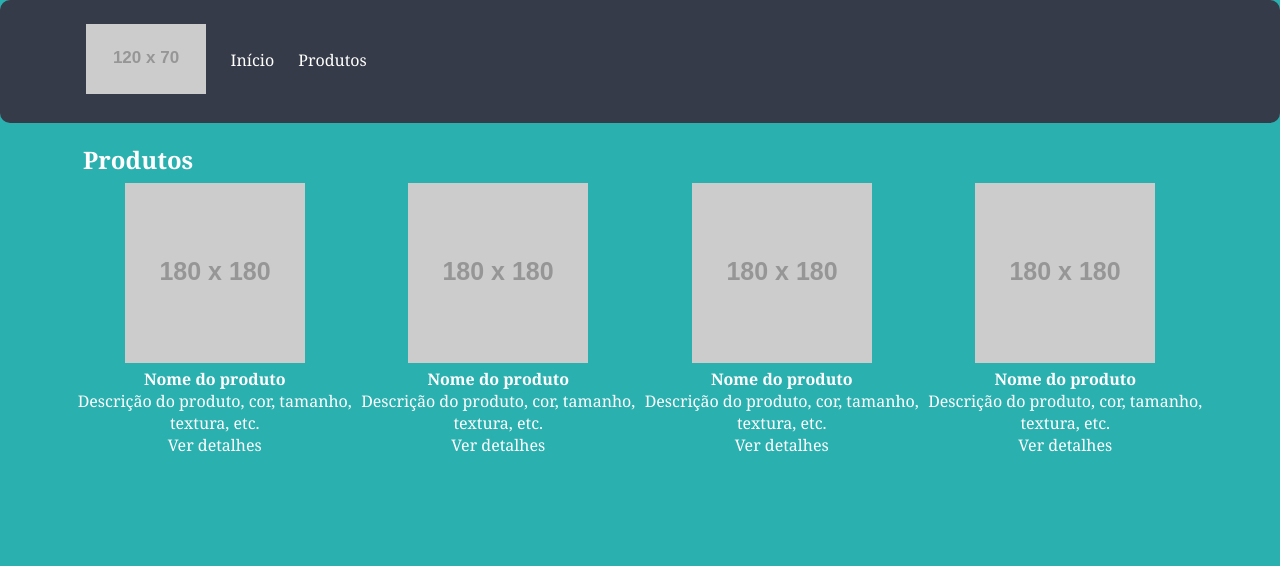
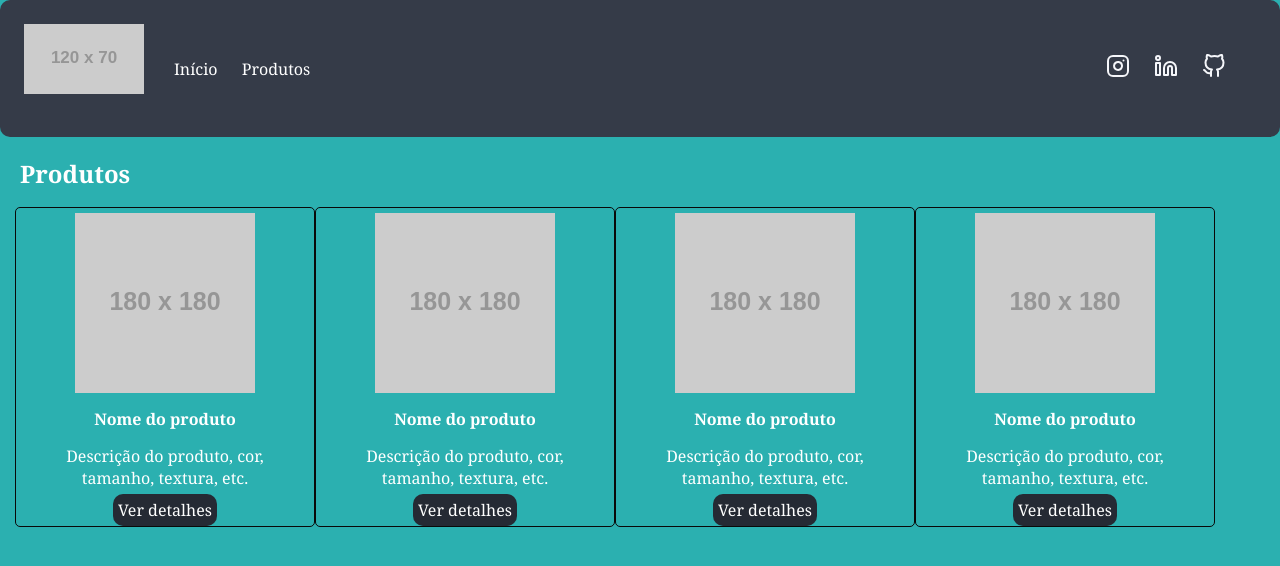
Before and after one commit to lucassGuge/Ebac_Less, a website: page index.html in a window 1280 px wide. Drawn offline with Linux system fonts and the light colour scheme; placeholder pictures from the web are drawn by us.

Commit message:
Update 0.4

```diff
--- a/index.html
+++ b/index.html
@@ -25,6 +25,23 @@
                         <a href="#">Produtos</a>
                     </li>
                 </ul>
+                <ul class="icon-redes">
+                    <li>
+                        <a href="">
+                        <img src="./src/images/FrontEnd m17_supportmaterial_instagram.svg">
+                        </a>
+                    </li>
+                    <li>
+                        <a href="">
+                            <img src="./src/images/FrontEnd m17_supportmaterial_linkedin.svg">
+                        </a>
+                    </li>
+                    <li>
+                        <a href="">
+                            <img src="./src/images/FrontEnd m17_supportmaterial_github.svg">
+                        </a>
+                    </li>
+                </ul>
             </nav>
         </div>
     </header>
@@ -36,43 +53,43 @@
                 </div>
                 <div class="list-prod">
                     <ul class="products">
-                        <li class="product-item">
+                        <li class="products-item">
                             <img src="https://via.placeholder.com/180x180" />
                             <h4>Nome do produto</h4>
                             <p>
                                 Descrição do produto, cor, tamanho, textura, etc.
                             </p>
-                            <a href="#" class="product-button">
+                            <a href="#" class="products-item-button">
                                 Ver detalhes
                             </a>
                         </li>
-                        <li class="product-item">
+                        <li class="products-item">
                             <img src="https://via.placeholder.com/180x180" />
                             <h4>Nome do produto</h4>
                             <p>
                                 Descrição do produto, cor, tamanho, textura, etc.
                             </p>
-                            <a href="#" class="product-button">
+                            <a href="#" class="products-item-button">
                                 Ver detalhes
                             </a>
                         </li>
-                        <li class="product-item">
+                        <li class="products-item">
                             <img src="https://via.placeholder.com/180x180" />
                             <h4>Nome do produto</h4>
                             <p>
                                 Descrição do produto, cor, tamanho, textura, etc.
                             </p>
-                            <a href="#" class="product-button">
+                            <a href="#" class="products-item-button">
                                 Ver detalhes
                             </a>
                         </li>
-                        <li class="product-item">
+                        <li class="products-item">
                             <img src="https://via.placeholder.com/180x180" />
                             <h4>Nome do produto</h4>
                             <p>
                                 Descrição do produto, cor, tamanho, textura, etc.
                             </p>
-                            <a href="#" class="product-button">
+                            <a href="#" class="products-item-button">
                                 Ver detalhes
                             </a>
                         </li>
--- a/src/styles/main.less
+++ b/src/styles/main.less
@@ -1,7 +1,18 @@
 @import "variaveis.less";
+@import "mapas.less";
+
+
+
 @breakpointMobile: ~"(max-width: 767px)";
 @breakpointTablet: ~"(max-width: 1023px)";
+@breakpointDesktop: ~"(min-width: 1024px)";
 
+.paddingUlNav{
+    padding: 5px;
+}
+.marginItem{
+    margin: 5px;
+}
 * {
     margin: 0;
     padding: 0;
@@ -20,24 +31,43 @@ a {
 }
 
 body {
-    background-color: @corDeFundo;
+    background-color: #colors[backgroundColor];
     color: @corDoTexto;
+    max-width: 1660px;
+    width: 100%;
+    height: 100%;
+
 
 }
 .container {
     max-width: 1660px;
-    width: 90%;
+    width: 100%;
     margin: 0 auto;
     display: flex;
 
+
+
+    @media @breakpointDesktop{
+        width: 100%;
+        .products-item{
+            width: 25%;
+        }
+    }
     @media @breakpointTablet{
-        max-width: 80%;
+        width: 90%;
+        .products-item{
+            width: 50%;
+        }
 
     }
     @media @breakpointMobile{
-        max-width: 70%;
+       width: 80%;
+       .products-item{
+        width: 100%;
+       }
 
     }
+
 }
 
 header{
@@ -55,6 +85,10 @@ header{
     nav{
         width: 100%;
         padding: 15px;
+        display: flex;
+        align-items: center;
+
+
     }
     ul {
 
@@ -66,7 +100,14 @@ header{
 
         }
     }
+    .menu {
+        .paddingUlNav();
+    }
+    .icon-redes{
+        margin-left: auto;
+        .paddingUlNav();
 
+    }
 }
 
 h2{
@@ -81,12 +122,37 @@ h2{
 .main{
     display: flex;
     padding: 10px;
-        ul{
-            display: flex;
-        }
+    width: 100%;
+
 }
 
-.product-item{
-    margin: 0 auto;
-    text-align: center;
+.list-prod{
+    display: flex;
+    justify-content: space-between;
 }
+.products{
+    display: flex;
+    flex-wrap: wrap;
+    .paddingUlNav();
+
+    &-item{
+        margin: 5px auto 5px;
+        text-align: center;
+        max-width: 300px;
+        border: solid 1px #colors[bordaColor];
+        border-radius: 5px;
+        .paddingUlNav();
+
+        p, h4{
+            .paddingUlNav();
+            .marginItem();
+        }
+
+        &-button{
+            background-color: #colors[btnColor];
+            border-radius: 10px;
+            .paddingUlNav();
+            .marginItem();
+        }
+    }
+}
--- /dev/null
+++ b/src/styles/mapas.less
@@ -0,0 +1,7 @@
+#colors(){
+    backgroundColor: #2bb0b0;
+    textColor: #ffff;
+    headerColor: #353b48;
+    btnColor: #252a34;
+    bordaColor: #090909;
+}
```
Also changed, not shown: build/styles/main.css, build/styles/mapas.css (added), src/images/FrontEnd m17_supportmaterial_github.svg (renamed from FrontEnd m17_supportmaterial_github.svg), src/images/FrontEnd m17_supportmaterial_instagram.svg (renamed from FrontEnd m17_supportmaterial_instagram.svg), src/images/FrontEnd m17_supportmaterial_linkedin.svg (renamed from FrontEnd m17_supportmaterial_linkedin.svg).
